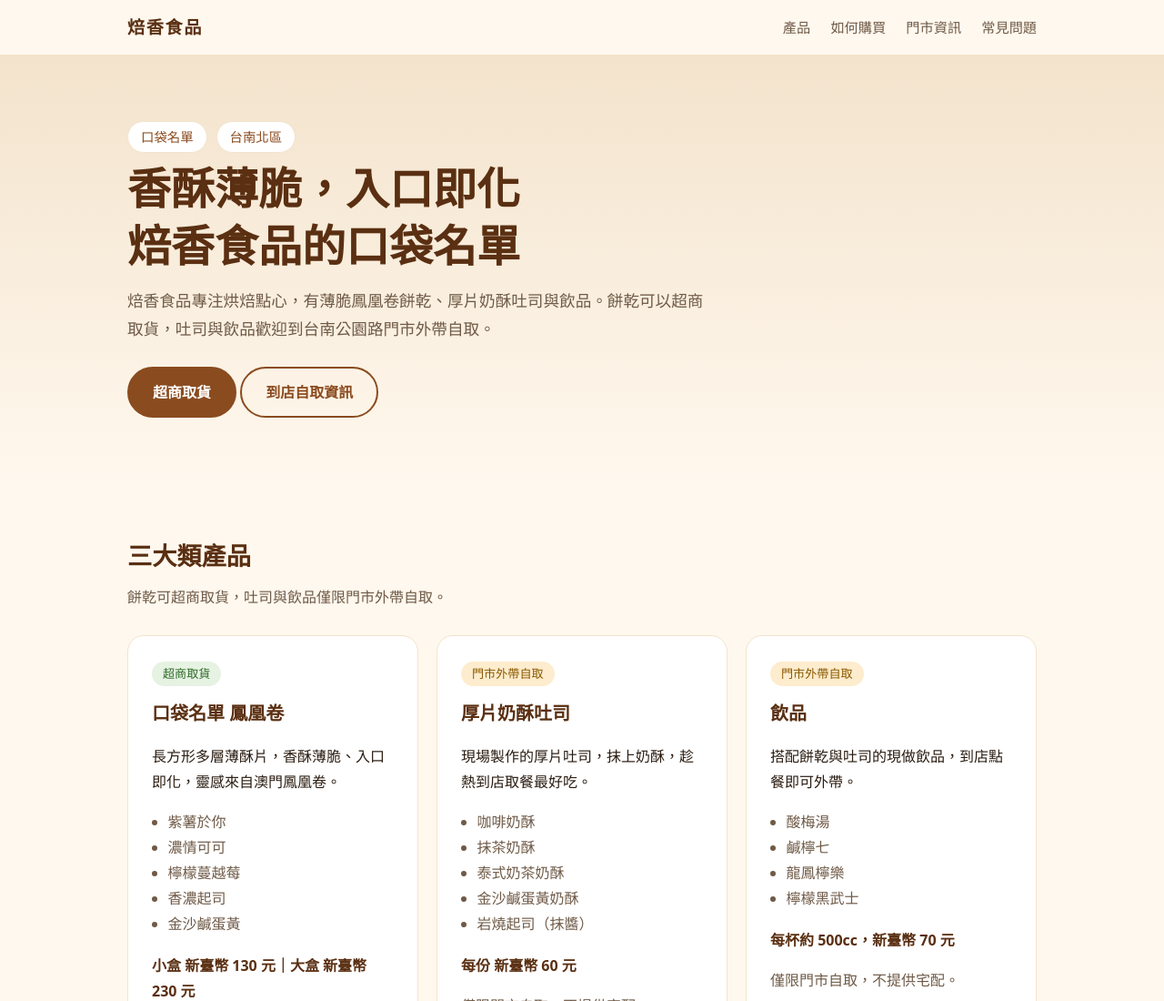
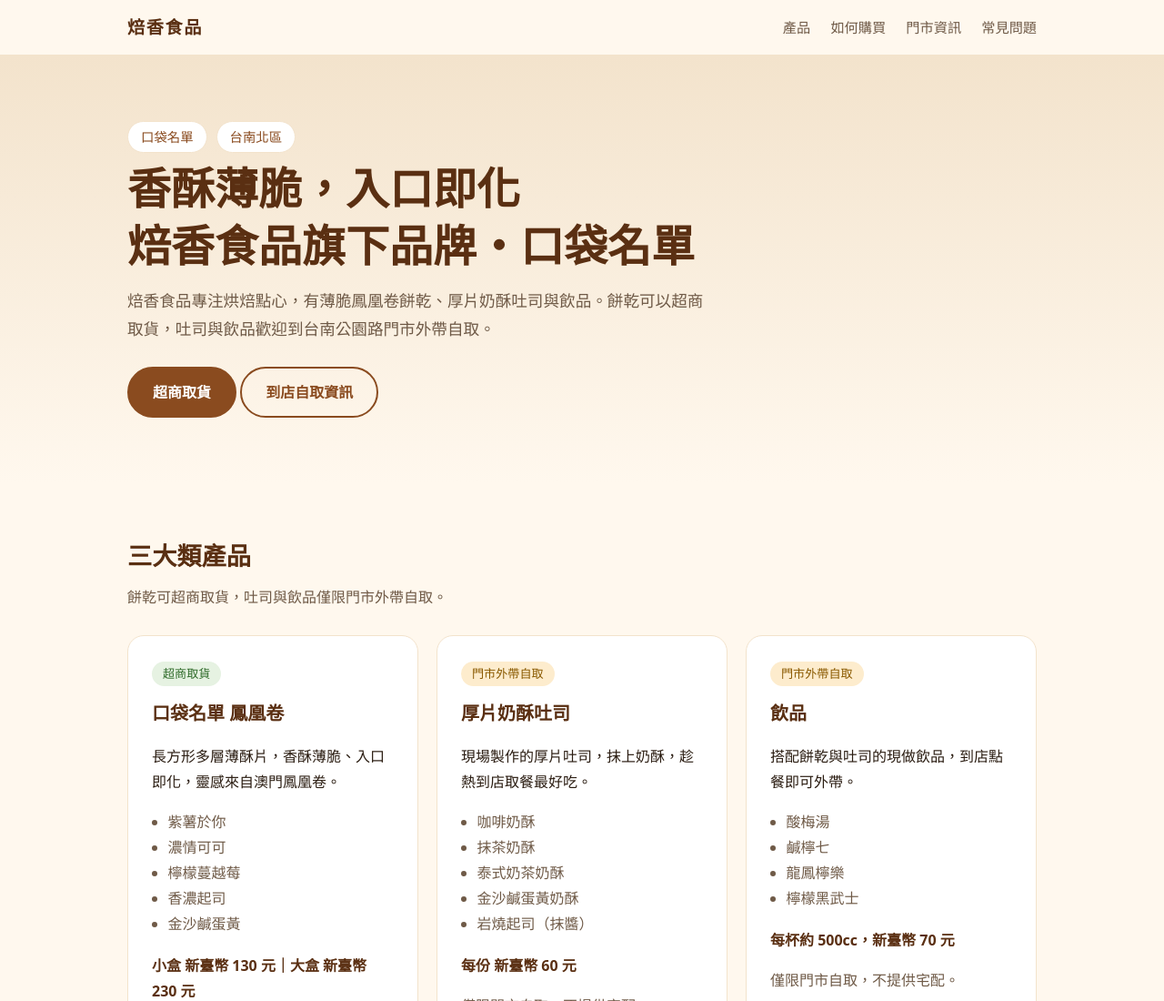
Before and after one commit to a58171390/beixiang-web, a plain HTML site: page index.html in a window 1280 px wide. Shown: the top 1100 px of the page at 91% size. Drawn offline with Linux system fonts and the light colour scheme.

Commit message:
Update hero headline to 焙香食品旗下品牌・口袋名單
Co-Authored-By: Claude Sonnet 5.5 <noreply@anthropic.com>
Claude-Session: https://claude.ai/code/session_01NCA8A9wauKWdAXAUuoeoK1

```diff
--- a/index.html
+++ b/index.html
@@ -553,7 +553,7 @@
         <span class="tag">口袋名單</span>
         <span class="tag">台南北區</span>
       </div>
-      <h1>香酥薄脆，入口即化<br>焙香食品的口袋名單</h1>
+      <h1>香酥薄脆，入口即化<br>焙香食品旗下品牌・口袋名單</h1>
       <p class="lead">焙香食品專注烘焙點心，有薄脆鳳凰卷餅乾、厚片奶酥吐司與飲品。餅乾可以超商取貨，吐司與飲品歡迎到台南公園路門市外帶自取。</p>
       <p>
         <a class="btn" href="https://myship.7-11.com.tw/general/detail/GM2611199907332" target="_blank" rel="noopener">超商取貨</a>
```
